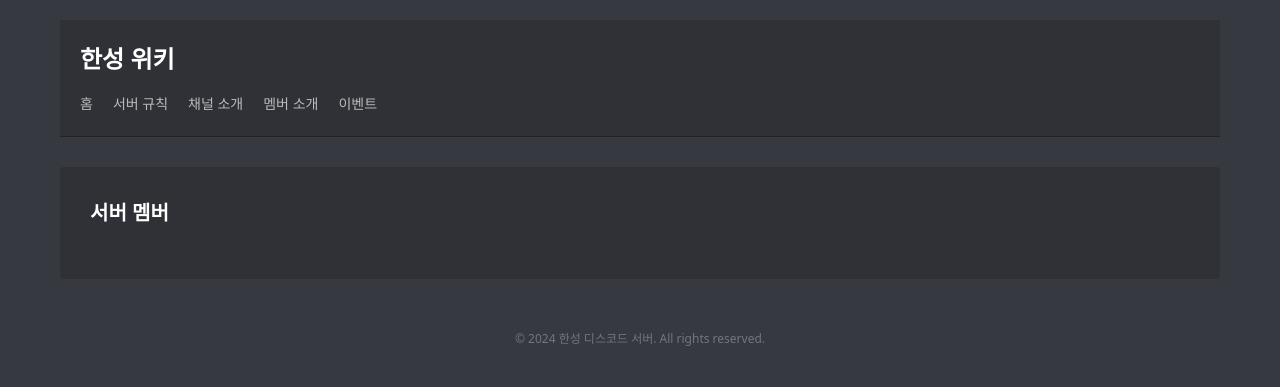
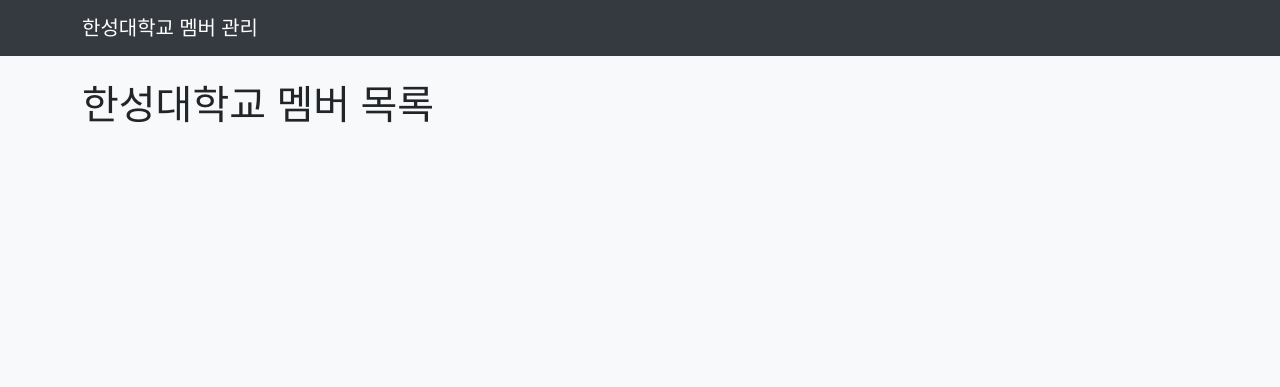
Before and after one commit to uhihi09/hansungweb, a Flask app: page / in a window 1280 px wide. Shown: the top 387 px of the page. Run offline with Flask 2, Linux system fonts and the light colour scheme; data that the repository does not hold is empty.

Commit message:
base.html 추가

```diff
--- /dev/null
+++ b/templates/base.html
@@ -0,0 +1,37 @@
+<!DOCTYPE html>
+<html lang="ko">
+<head>
+    <meta charset="UTF-8">
+    <meta name="viewport" content="width=device-width, initial-scale=1.0">
+    <title>한성대학교 멤버 관리</title>
+    <link href="https://cdn.jsdelivr.net/npm/bootstrap@5.1.3/dist/css/bootstrap.min.css" rel="stylesheet">
+    <style>
+        body {
+            background-color: #f8f9fa;
+        }
+        .navbar {
+            background-color: #343a40;
+        }
+        .navbar-brand {
+            color: white !important;
+        }
+        .card {
+            box-shadow: 0 2px 4px rgba(0,0,0,0.1);
+        }
+        .card-header {
+            background-color: #f8f9fa;
+        }
+    </style>
+</head>
+<body>
+    <nav class="navbar navbar-expand-lg navbar-dark mb-4">
+        <div class="container">
+            <a class="navbar-brand" href="/">한성대학교 멤버 관리</a>
+        </div>
+    </nav>
+
+    {% block content %}{% endblock %}
+
+    <script src="https://cdn.jsdelivr.net/npm/bootstrap@5.1.3/dist/js/bootstrap.bundle.min.js"></script>
+</body>
+</html>
--- a/templates/index.html
+++ b/templates/index.html
@@ -1,41 +1,26 @@
-<!DOCTYPE html>
-<html lang="ko">
-<head>
-    <meta charset="UTF-8">
-    <meta name="viewport" content="width=device-width, initial-scale=1.0">
-    <title>한성 위키</title>
-    <link rel="stylesheet" href="{{ url_for('static', filename='style.css') }}">
-</head>
-<body>
-    <div class="container">
-        <header>
-            <h1>한성 위키</h1>
-            <nav>
-                <a href="/">홈</a>
-                <a href="/rules">서버 규칙</a>
-                <a href="/channels">채널 소개</a>
-                <a href="/members">멤버 소개</a>
-                <a href="/events">이벤트</a>
-            </nav>
-        </header>
+{% extends "base.html" %}
 
-        <main>
-            <div class="members-list">
-                <h2>서버 멤버</h2>
-                <div class="members-grid">
-                    {% for member in members %}
-                    <div class="member-card">
-                        <h3>{{ member.nickname }}</h3>
-                        <a href="{{ url_for('view_profile', discord_id=member.discord_id) }}" class="button">프로필 보기</a>
-                    </div>
-                    {% endfor %}
+{% block content %}
+<div class="container">
+    <h1 class="mb-4">한성대학교 멤버 목록</h1>
+    <div class="row">
+        {% for member in members %}
+        <div class="col-md-4 mb-4">
+            <div class="card h-100">
+                <div class="card-body">
+                    <h5 class="card-title">{{ member.nickname }}</h5>
+                    <p class="card-text">
+                        학번: {{ member.student_id }}<br>
+                        전공: {{ member.major }}<br>
+                        학년: {{ member.grade }}<br>
+                        역할: {{ member.role }}<br>
+                        상태: {{ member.status }}
+                    </p>
+                    <a href="{{ url_for('view_profile', discord_id=member.discord_id) }}" class="btn btn-primary">프로필 보기</a>
                 </div>
             </div>
-        </main>
-
-        <footer>
-            <p>© 2024 한성 디스코드 서버. All rights reserved.</p>
-        </footer>
+        </div>
+        {% endfor %}
     </div>
-</body>
-</html>
+</div>
+{% endblock %}
```
